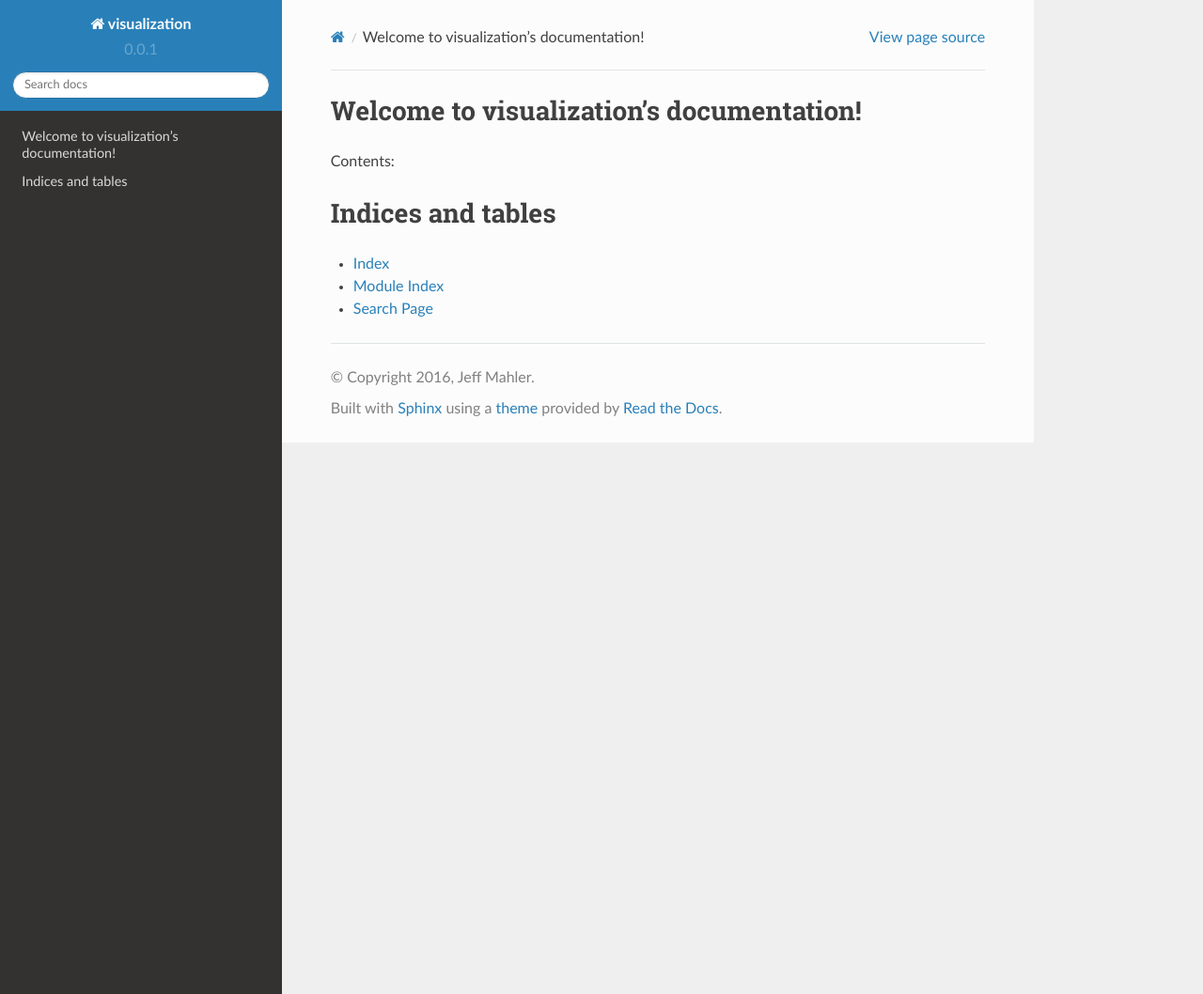
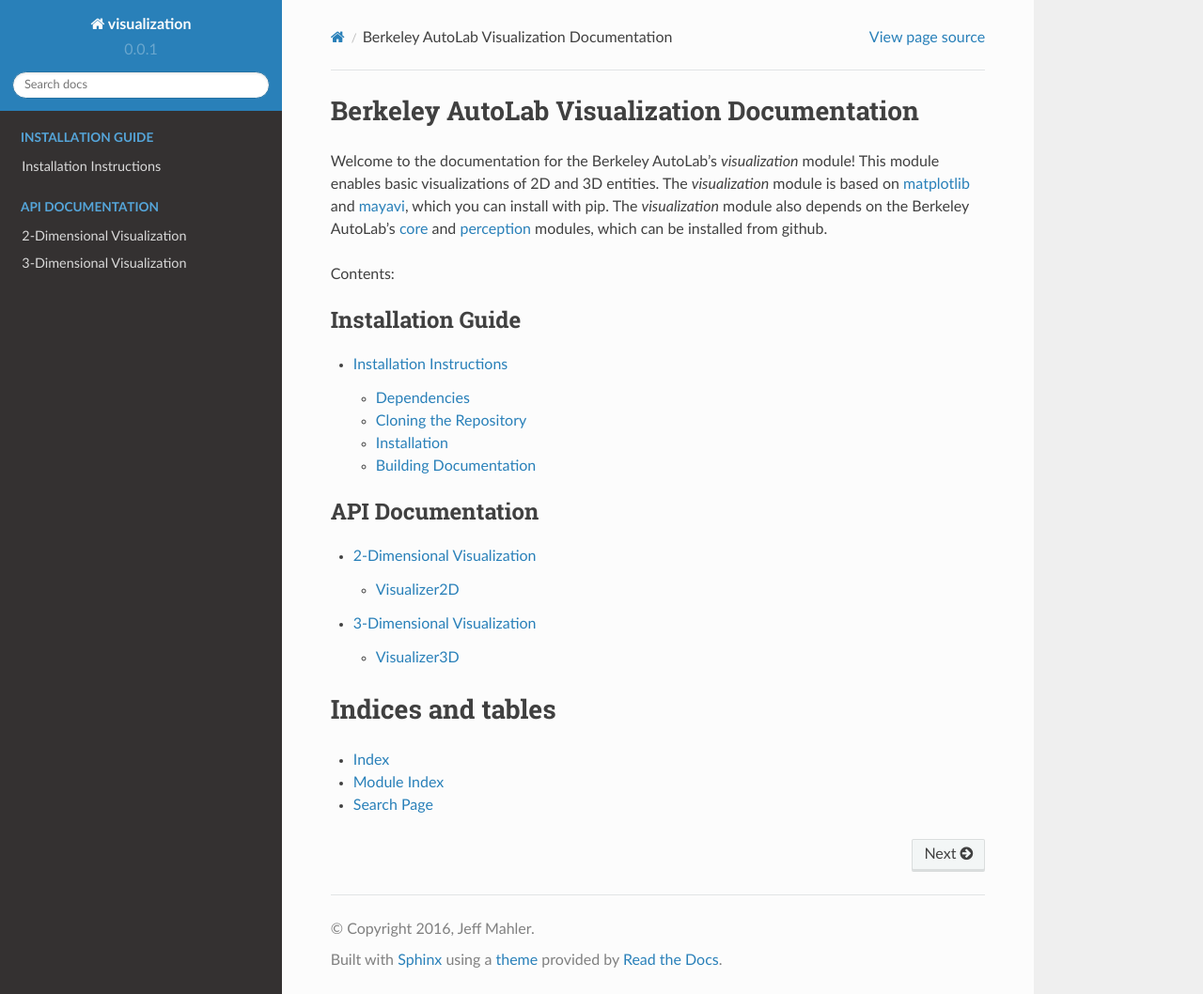
Before and after one commit to BerkeleyAutomation/visualization, a Sphinx documentation site: the page built from docs/source/index.rst, in a window 1280 px wide and 1058 px high. Shown: the whole window at 94% size. Built offline with Sphinx 7.4.7 and the Read the Docs theme 2.0.0, drawn with Linux system fonts in a browser that asks for light colours.

Commit message:
Updated docs

```diff
--- a/docs/source/index.rst
+++ b/docs/source/index.rst
@@ -3,14 +3,34 @@
    You can adapt this file completely to your liking, but it should at least
    contain the root `toctree` directive.
 
-Welcome to visualization's documentation!
-=========================================
+Berkeley AutoLab Visualization Documentation
+===================================
+Welcome to the documentation for the Berkeley AutoLab's `visualization` module!
+This module enables basic visualizations of 2D and 3D entities.
+The `visualization` module is based on `matplotlib`_ and `mayavi`_,
+which you can install with pip.
+The `visualization` module also depends on the Berkeley AutoLab's `core`_ and
+`perception`_ modules, which can be installed from github.
+
+.. _matplotlib: http://www.matplotlib.org/
+.. _mayavi: http://docs.enthought.com/mayavi/mayavi/
+.. _core: https://github.com/mmatl/core
+.. _perception: https://github.com/mmatl/perception
 
 Contents:
 
 .. toctree::
    :maxdepth: 2
+   :caption: Installation Guide
 
+   install/install.rst
+
+.. toctree::
+   :maxdepth: 2
+   :caption: API Documentation
+   :glob:
+
+   api/*
 
 
 Indices and tables
--- /dev/null
+++ b/docs/source/install/install.rst
@@ -0,0 +1,60 @@
+Installation Instructions
+=========================
+
+Dependencies
+~~~~~~~~~~~~
+The `visualization` module uses `matplotlib`_ for 2D visualization
+and `mayavi`_ for 3D visualization, which you can install with pip.
+The `visualization` module also depends on the Berkeley AutoLab's `core`_ and
+`perception`_ modules, which can be installed from github.
+
+.. _matplotlib: http://www.matplotlib.org/
+.. _mayavi: http://docs.enthought.com/mayavi/mayavi/
+.. _core: https://github.com/mmatl/core
+.. _perception: https://github.com/mmatl/perception
+
+
+Cloning the Repository
+~~~~~~~~~~~~~~~~~~~~~~
+You can clone or download our source code from `Github`_. ::
+
+    $ git clone git@github.com:jeffmahler/visualization.git
+
+.. _Github: https://github.com/jeffmahler/visualization
+
+Installation
+~~~~~~~~~~~~
+To install `visualization` in your current Python environment, simply
+change directories into the `core` repository and run ::
+
+    $ pip install -e .
+
+or ::
+
+    $ pip install -r requirements.txt
+
+Alternatively, you can run ::
+
+    $ pip install /path/to/visualization
+
+to install `visualization` from anywhere.
+
+Building Documentation
+~~~~~~~~~~~~~~~~~~~~~~
+Building `visualization`'s documentation requires a few extra dependencies --
+specifically, `sphinx`_ and a few plugins.
+
+.. _sphinx: http://www.sphinx-doc.org/en/1.4.8/
+
+To install the dependencies required, simply run ::
+
+    $ pip install -r docs_requirements.txt
+
+Then, go to the `docs` directory and run `make` with the appropriate target.
+For example, ::
+
+    $ cd docs/
+    $ make html
+
+will generate a set of web pages. Any documentation files
+generated in this manner can be found in `docs/build`.
```
Also changed, not shown: docs/source/api/visualizer2d.rst (added, +9 -0 lines), docs/source/api/visualizer3d.rst (added, +9 -0 lines).
